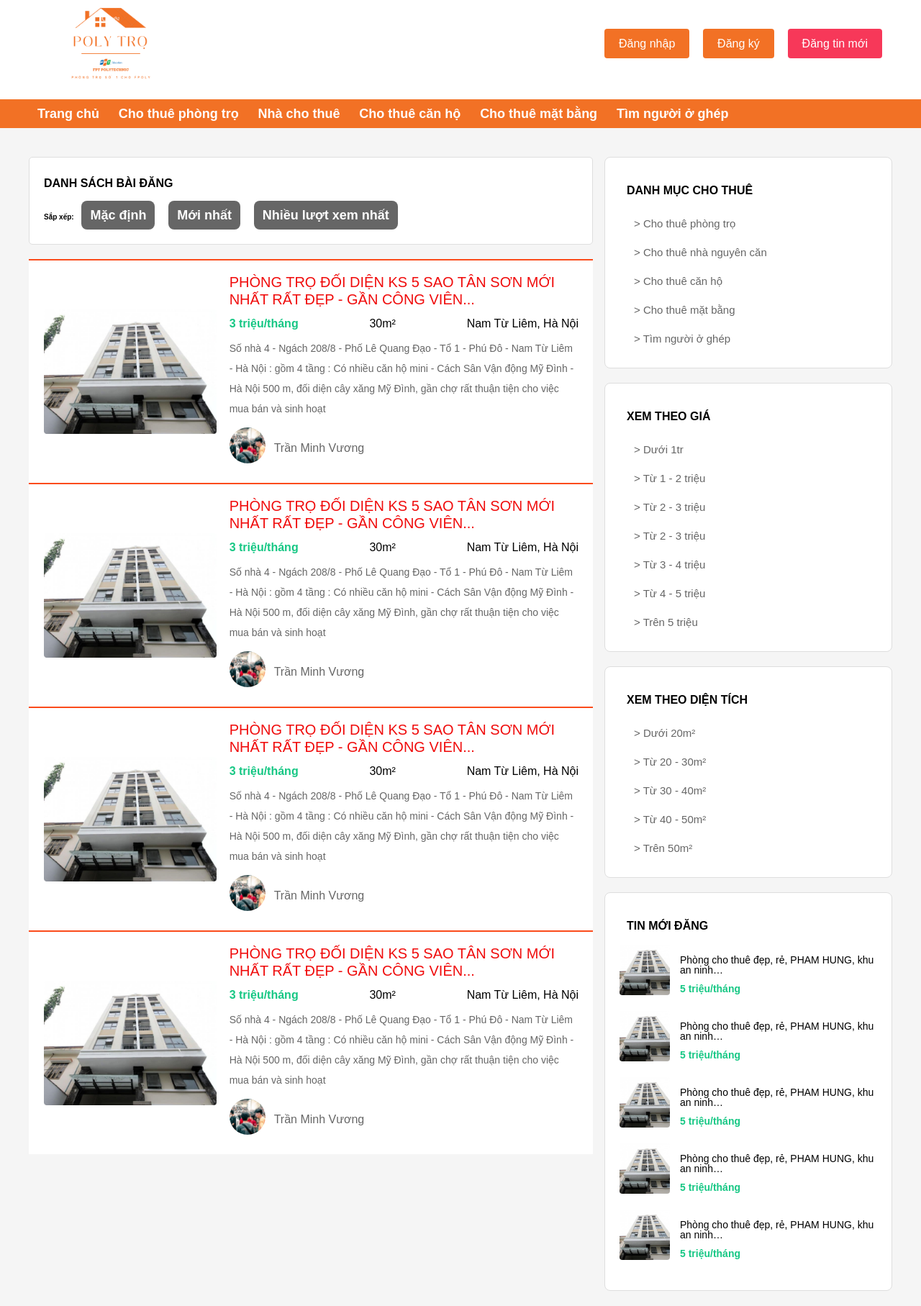
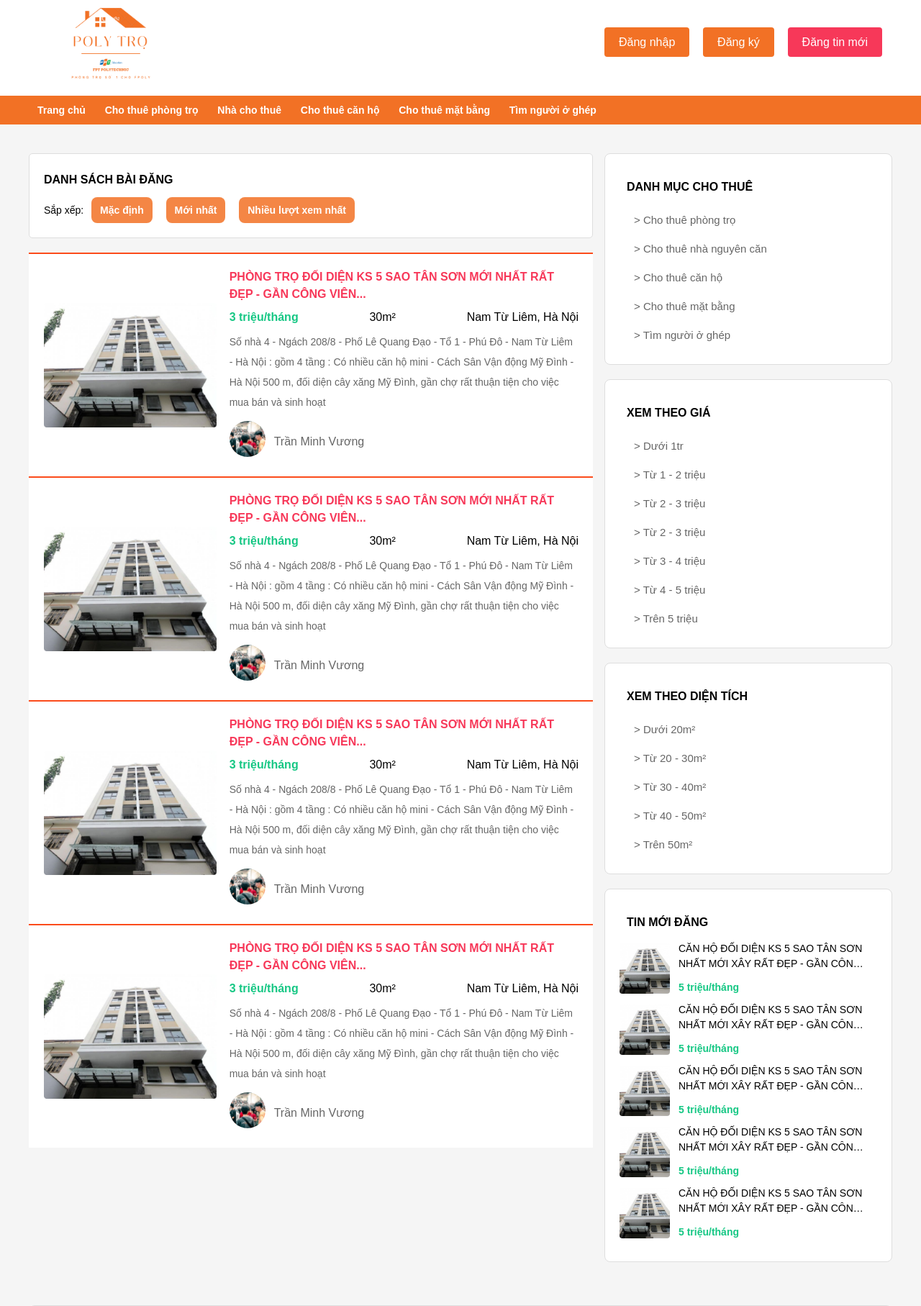
Before and after one commit to MinhVuongTran/poly_tro, a PHP site: page /poly_tro/ in a window 1280 px wide. Shown: the top 1815 px of the page at 72% size. Run offline with PHP 8.4, Linux system fonts and the light colour scheme.

```diff
--- a/app/App.php
+++ b/app/App.php
@@ -7,7 +7,6 @@
         {
             $this -> route = new Route();
             global $routes;
-
             if(!empty($routes['default_controller'])) {
                 $this -> controller = $routes['default_controller'];
             }
--- a/app/Views/site/index.php
+++ b/app/Views/site/index.php
@@ -6,8 +6,7 @@
                     <div class="box1 menu2">
                         <h2 style="margin-bottom: 8px">DANH SÁCH BÀI ĐĂNG</h2>
                         <ul>
-                            <b>Sắp xếp:</b>
-
+                            <span style="font-size: 1.4rem">Sắp xếp:</span>
                             <li><a href="#">Mặc định</a></li>
                             <li><a href="#">Mới nhất</a></li>
                             <li><a href="#">Nhiều lượt xem nhất</a></li>
@@ -187,8 +186,8 @@
                         <div class="newstt-img">
                             <img src="./public/image/img1.png" alt="">
                         </div>
-                        <div class="newstt-title">
-                            <p href="#">Phòng cho thuê đẹp, rẻ, PHAM HUNG, khu an ninh… </p>
+                        <div class="newstt-body">
+                            <p class="newstt-title">CĂN HỘ ĐỐI DIỆN KS 5 SAO TÂN SƠN NHẤT MỚI XÂY RẤT ĐẸP - GẦN CÔNG VIÊN HOÀNG VĂN THỤ</p>
                             <span class="newstt-price">5 triệu/tháng</span>
                         </div>
                     </a>
@@ -196,8 +195,8 @@
                         <div class="newstt-img">
                             <img src="./public/image/img1.png" alt="">
                         </div>
-                        <div class="newstt-title">
-                            <p href="#">Phòng cho thuê đẹp, rẻ, PHAM HUNG, khu an ninh… </p>
+                        <div class="newstt-body">
+                            <p class="newstt-title">CĂN HỘ ĐỐI DIỆN KS 5 SAO TÂN SƠN NHẤT MỚI XÂY RẤT ĐẸP - GẦN CÔNG VIÊN HOÀNG VĂN THỤ</p>
                             <span class="newstt-price">5 triệu/tháng</span>
                         </div>
                     </a>
@@ -205,8 +204,8 @@
                         <div class="newstt-img">
                             <img src="./public/image/img1.png" alt="">
                         </div>
-                        <div class="newstt-title">
-                            <p href="#">Phòng cho thuê đẹp, rẻ, PHAM HUNG, khu an ninh… </p>
+                        <div class="newstt-body">
+                            <p class="newstt-title">CĂN HỘ ĐỐI DIỆN KS 5 SAO TÂN SƠN NHẤT MỚI XÂY RẤT ĐẸP - GẦN CÔNG VIÊN HOÀNG VĂN THỤ</p>
                             <span class="newstt-price">5 triệu/tháng</span>
                         </div>
                     </a>
@@ -214,8 +213,8 @@
                         <div class="newstt-img">
                             <img src="./public/image/img1.png" alt="">
                         </div>
-                        <div class="newstt-title">
-                            <p href="#">Phòng cho thuê đẹp, rẻ, PHAM HUNG, khu an ninh… </p>
+                        <div class="newstt-body">
+                            <p class="newstt-title">CĂN HỘ ĐỐI DIỆN KS 5 SAO TÂN SƠN NHẤT MỚI XÂY RẤT ĐẸP - GẦN CÔNG VIÊN HOÀNG VĂN THỤ</p>
                             <span class="newstt-price">5 triệu/tháng</span>
                         </div>
                     </a>
@@ -223,8 +222,8 @@
                         <div class="newstt-img">
                             <img src="./public/image/img1.png" alt="">
                         </div>
-                        <div class="newstt-title">
-                            <p href="#">Phòng cho thuê đẹp, rẻ, PHAM HUNG, khu an ninh… </p>
+                        <div class="newstt-body">
+                            <p class="newstt-title">CĂN HỘ ĐỐI DIỆN KS 5 SAO TÂN SƠN NHẤT MỚI XÂY RẤT ĐẸP - GẦN CÔNG VIÊN HOÀNG VĂN THỤ</p>
                             <span class="newstt-price">5 triệu/tháng</span>
                         </div>
                     </a>
--- a/app/Views/site/partials/accountManage.php
+++ b/app/Views/site/partials/accountManage.php
@@ -4,7 +4,7 @@
     <meta charset="UTF-8">
     <meta http-equiv="X-UA-Compatible" content="IE=edge">
     <meta name="viewport" content="width=device-width, initial-scale=1.0">
-    <link rel="stylesheet" href="../../public/index.css" />
+    <link rel="stylesheet" href="<?=css_file()?>" />
     <link rel="stylesheet" href="https://cdnjs.cloudflare.com/ajax/libs/font-awesome/6.2.0/css/all.min.css" integrity="sha512-xh6O/CkQoPOWDdYTDqeRdPCVd1SpvCA9XXcUnZS2FmJNp1coAFzvtCN9BmamE+4aHK8yyUHUSCcJHgXloTyT2A==" crossorigin="anonymous" referrerpolicy="no-referrer" />
     <title>Document</title>
 </head>
@@ -37,7 +37,7 @@
             <div class="account-sidebar">
                 <div class="user-info">
                     <div class="user-avatar">
-                        <img src="../../public/image/mvt.jpg" alt="" class="user-avatar_img">
+                        <img src="../public/image/mvt.jpg" alt="" class="user-avatar_img">
                     </div>
                     <div class="user-meta">
                         <p class="user-meta_name">
--- a/app/Views/site/partials/footer.php
+++ b/app/Views/site/partials/footer.php
@@ -1,4 +1,4 @@
-      </div>
+    </div>
       <footer class="footer">
         <div class="footer-description">
             <p class="footer-title">Tại sao lại chọn Polytro.com</p>
@@ -35,7 +35,7 @@
         <div class="footer-information">
             <div class="footer-information_inner">
                 <div class="logo">
-                    <img src="./public/image/logo.png" alt="" class="logo-image">
+                    <img src="http://localhost/poly_tro/public/image/logo.png" alt="" class="logo-image">
                     <p>Polytro.com tự hào là nơi cung cấp dịch vụ thuê trọ tốt nhất cho các bạn sinh viên</p>
                 </div>
                 <div class="about-us">
@@ -57,10 +57,10 @@
                 <div class="contact">
                     <p class="footer-title">Liên hệ với chúng tôi</p>
                     <div class="socials">
-                        <a href="">
+                        <a href="https://www.facebook.com/fpt.poly">
                             <i class="fa-brands fa-facebook" style="color: blue"></i>
                         </a>
-                        <a href="">
+                        <a href="https://www.youtube.com/c/FPTPoly">
                             <i class="fa-brands fa-youtube"  style="color: red"></i>
                         </a>
                     </div>
--- a/app/Views/site/partials/header.php
+++ b/app/Views/site/partials/header.php
@@ -4,7 +4,7 @@
     <meta charset="UTF-8" />
     <meta http-equiv="X-UA-Compatible" content="IE=edge" />
     <meta name="viewport" content="width=device-width, initial-scale=1.0" />
-    <link rel="stylesheet" href="./public/index.css" />
+    <link rel="stylesheet" href="<?=css_file()?>" />
     <link rel="stylesheet" href="https://cdnjs.cloudflare.com/ajax/libs/font-awesome/6.2.0/css/all.min.css" integrity="sha512-xh6O/CkQoPOWDdYTDqeRdPCVd1SpvCA9XXcUnZS2FmJNp1coAFzvtCN9BmamE+4aHK8yyUHUSCcJHgXloTyT2A==" crossorigin="anonymous" referrerpolicy="no-referrer" />
     <title>Document</title>
   </head>
@@ -12,13 +12,13 @@
       <header class="header">
         <div class="main-header">
           <div class="logo">
-            <a href="">
-              <img src="./public/image/logo.png" alt="" class="logo-image">
+            <a href="http://localhost/poly_tro">
+              <img src="http://localhost/poly_tro/public/image/logo.png" alt="" class="logo-image">
             </a>
           </div>
           <div class="action">
-            <a href="" class="action-btn signIn">Đăng nhập</a>
-            <a href="" class="action-btn signUp">Đăng ký</a>
+            <a href="http://localhost/poly_tro/site/account?signIn" class="action-btn signIn">Đăng nhập</a>
+            <a href="http://localhost/poly_tro/site/account?signUp" class="action-btn signUp">Đăng ký</a>
             <a href="" class="action-btn postNew">Đăng tin mới</a>
           </div>
         </div>
--- a/configs/routes.php
+++ b/configs/routes.php
@@ -1,5 +1,7 @@
 <?php
     $routes['default_controller'] = 'site';
     $routes['trang-chu'] = '/';
-    $routes['quan-ly/tin-dang'] = '/account';
+    // $routes['quan-ly/tin-dang'] = '/account';
+    // $routes['dang-nhap'] = '/account?action=signIn';
+    // $routes['dang-ky'] = '/account?action=signUp';
 ?>
--- /dev/null
+++ b/helpers/css.php
@@ -0,0 +1,7 @@
+<?php
+    $css_file = 'http://localhost/poly_tro/public/index.css';
+
+    function css_file() {
+        return $GLOBALS['css_file'];
+    }
+?>
--- a/index.php
+++ b/index.php
@@ -7,6 +7,7 @@
     require './app/Controllers/BaseController.php';
     require './helpers/view.php';
     require './helpers/getUrl.php';
+    require './helpers/css.php';
     require './configs/routes.php';
     require './Core/Route.php';
     require './app/App.php';
--- a/public/index.css
+++ b/public/index.css
@@ -253,18 +254,6 @@ font-weight: 600;
   flex-direction: column;
 
 }
-.stt img{
-}
-.stt a{
-  font-size: 20px;
-  color: rgb(240, 12, 12);
-  text-decoration: none;
-  text-align: center;
-}
-.stt a:hover{
-  color: black;
-  text-decoration: underline;
-}
 .boxcontent2{
   display: grid;
   grid-template-columns: 1fr 2fr;
@@ -307,10 +296,9 @@ font-weight: 600;
   border-radius: 8px;
   display: flex;
   align-items: center;
-  padding: 0 12px;
-  height: 40px;
+  padding: 4px 12px;
   color: #fff;
-  background: #666;
+ background-color: rgba(242, 113, 37, .85);
   font-weight: 600;
   margin: 0 8px;
 }
@@ -340,11 +328,32 @@ font-weight: 600;
   align-items: center;
 }
 
-.newstt-title {
-  margin-left: 14px;
-  line-height: 1;
+.newstt:hover {
+  background-color: #f1f1f1;
+}
+
+.newstt-body {
+  padding: 0 12px;
+  line-height: 1.5;
   font-size: 1.4rem;
   color: #000;
+}
+
+.newstt-img {
+  display: flex;
+  align-items: center;
+  justify-content: center;
+}
+
+.newstt-title, .content-title {
+  display: inline-block;
+  word-wrap: break-word;
+  white-space: normal;
+  overflow: hidden;
+  display: -webkit-box;
+  text-overflow: ellipsis;
+  -webkit-box-orient: vertical;
+  -webkit-line-clamp: 2;
 }
 
 .newstt-price {
@@ -368,7 +377,10 @@ font-weight: 600;
   text-decoration: underline;
 }
 .content-title {
-  line-height: 1;
+  font-size: 1.6rem;
+  font-weight: 600;
+  line-height: 1.5;
+  color: var(--secondaryColor);
 }
 .content-img {
   display: flex;
@@ -588,11 +650,6 @@ input {
   font-size: 1.5rem;
   padding-top: 10px;
 }
-a{
-  font-size: 18px;
-  text-decoration: none;
-  color:#044EA6;
-}
 .password{
   padding-top: 37px;
 }
```
Also changed, not shown: other parts of public/index.css (+64 -13 lines), app/Controllers/site/AccountController.php (+7 -1 lines), app/Views/site/dangki.php (deleted, +0 -38 lines), app/Views/site/dangnhap.php (deleted, +0 -35 lines), app/Views/site/layouts/signIn.php (added, +26 -0 lines), app/Views/site/layouts/signUp.php (added, +28 -0 lines), app/Views/site/layouts/accountManage/index.php (renamed from app/Views/site/layouts/account/index.php).
